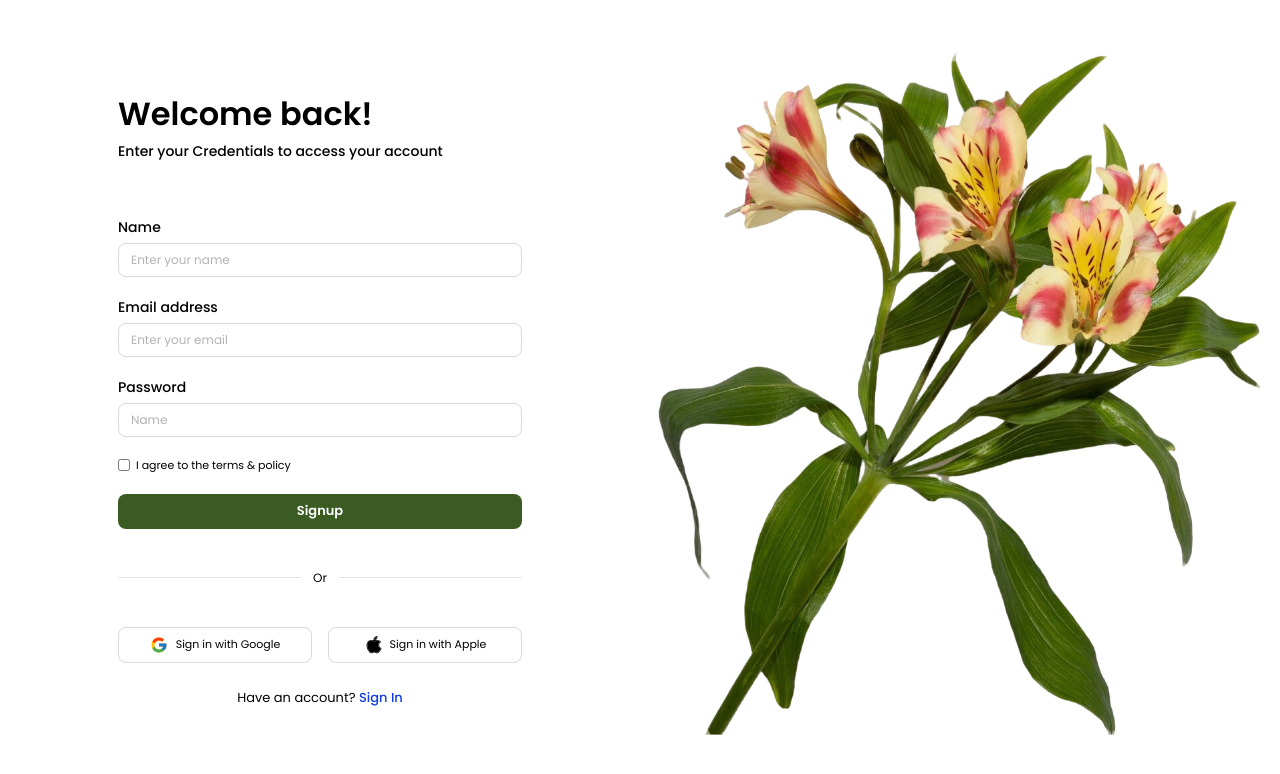
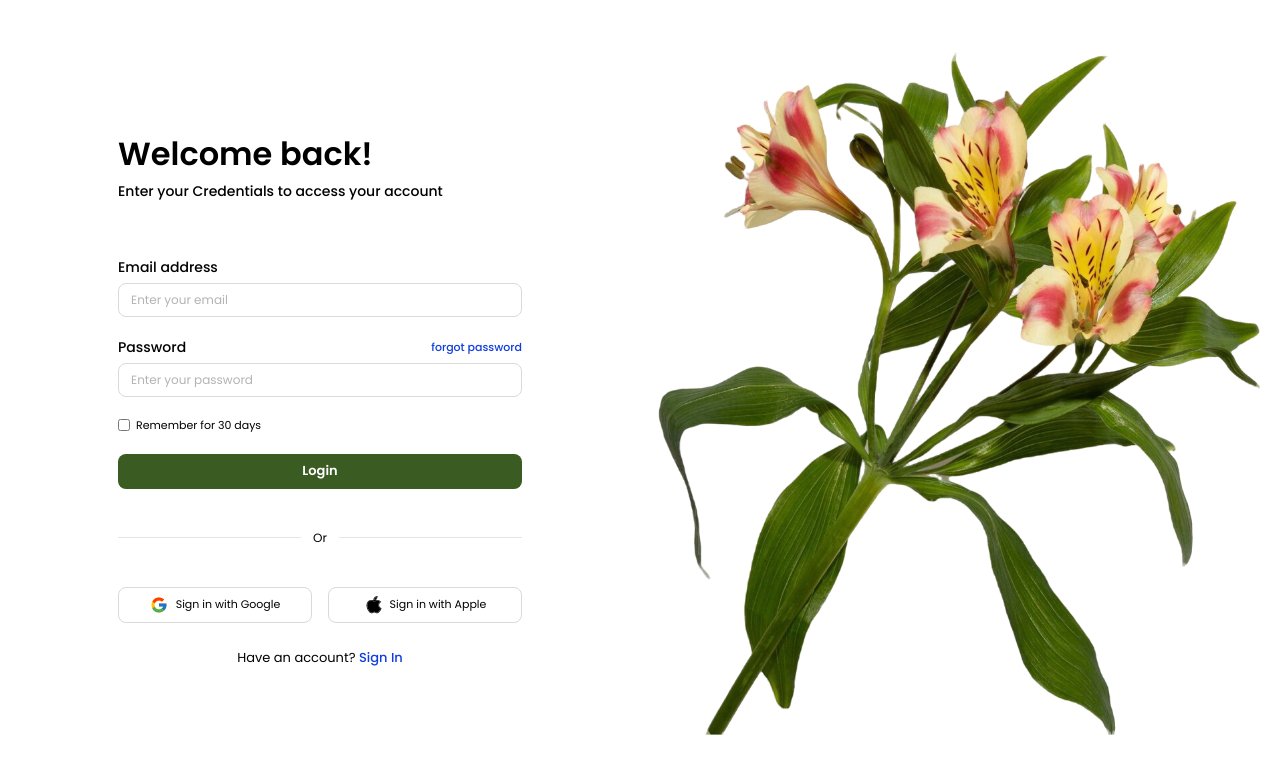
Before and after one commit to stefoine/appdev1-final-practical-exam, a React (Vite) app: page / in a window 1280 px wide. Shown: the top 774 px of the page. Built offline with nearby package versions, Linux system fonts and the light colour scheme.

Commit message:
Update Login form

```diff
--- a/src/components/Login/Login.jsx
+++ b/src/components/Login/Login.jsx
@@ -4,7 +4,6 @@ import googleLogo from '../../assets/icons-google-logo.svg'
 import appleLogo from '../../assets/icons-apple-logo.svg'
 
 function Login() {
-
   return (
     <div className={styles.signup}>
       <div className={styles.left}>
@@ -17,56 +16,47 @@ function Login() {
             </p>
           </div>
 
-
           <form
             className={styles.form}
             onSubmit={(e) => e.preventDefault()}
           >
             <div className={styles.formGroup}>
-              <label htmlFor="name">Name</label>
-              <input
-                type="text"
-                id="name"
-                placeholder="Enter your name"
-              />
-            </div>
-
-            <div className={styles.formGroup}>
-              <label htmlFor="email">Email address</label>
+              <label htmlFor="login-email">Email address</label>
               <input
                 type="email"
-                id="email"
+                id="login-email"
                 placeholder="Enter your email"
               />
             </div>
 
             <div className={styles.formGroup}>
-              <label htmlFor="password">Password</label>
+              <div className={styles.passwordHeader}>
+                <label htmlFor="login-password">Password</label>
+                <a href="#forgot-password" className={styles.forgotPassword}>
+                  forgot password
+                </a>
+              </div>
               <input
                 type="password"
-                id="password"
-                placeholder="Name"
+                id="login-password"
+                placeholder="Enter your password"
               />
             </div>
 
             <div className={styles.checkboxGroup}>
-              <input type="checkbox" id="terms" />
-              <label htmlFor="terms">
-                I agree to the terms &amp; policy
-              </label>
+              <input type="checkbox" id="remember" />
+              <label htmlFor="remember">Remember for 30 days</label>
             </div>
 
             <button type="submit" className={styles.signupButton}>
-              Signup
+              Login
             </button>
           </form>
 
-          {/* Divider */}
           <div className={styles.divider}>
             <span>Or</span>
           </div>
 
-          {/* Social sign-in buttons */}
           <div className={styles.socialButtons}>
             <button type="button" className={styles.socialButton}>
               <img src={googleLogo} alt="" />
@@ -79,11 +69,11 @@ function Login() {
             </button>
           </div>
 
-          {/* Bottom text */}
           <p className={styles.bottomText}>
             Have an account?{' '}
             <a href="#signin">Sign In</a>
           </p>
+
         </div>
       </div>
 
--- a/src/components/Login/Login.module.css
+++ b/src/components/Login/Login.module.css
@@ -266,3 +266,24 @@
     margin: 25px 0;
   }
 }
+
+/* LOGIN PASSWORD LABEL AND FORGOT PASSWORD LINK */
+
+.passwordHeader {
+  display: flex;
+  align-items: center;
+  justify-content: space-between;
+  width: 100%;
+}
+
+.forgotPassword {
+  font-family: 'Poppins', sans-serif;
+  font-size: 11px;
+  font-weight: 500;
+  color: #0f3dde;
+  text-decoration: none;
+}
+
+.forgotPassword:hover {
+  text-decoration: underline;
+}
```
Also changed, not shown: Buenaflor-login-form.png (added).
